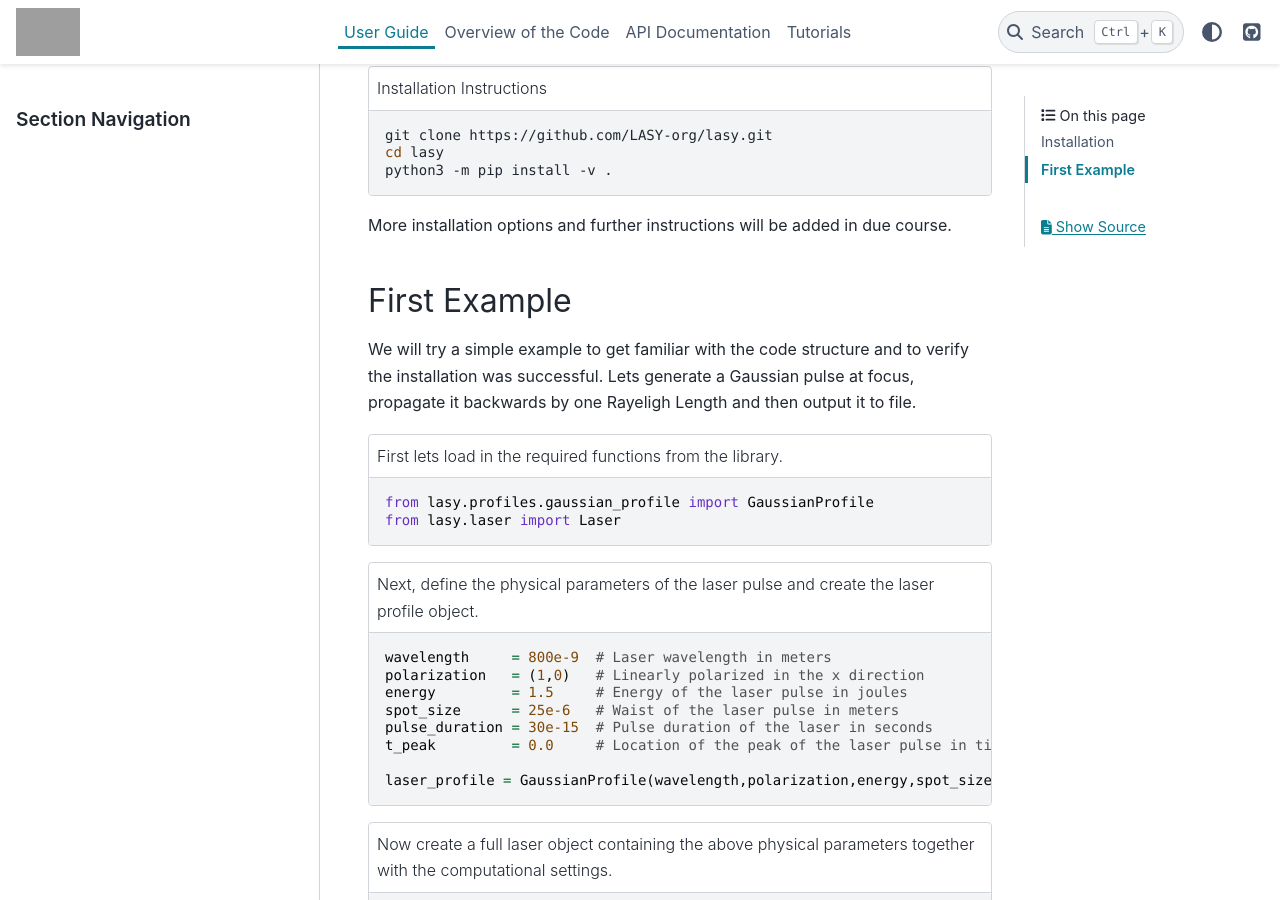
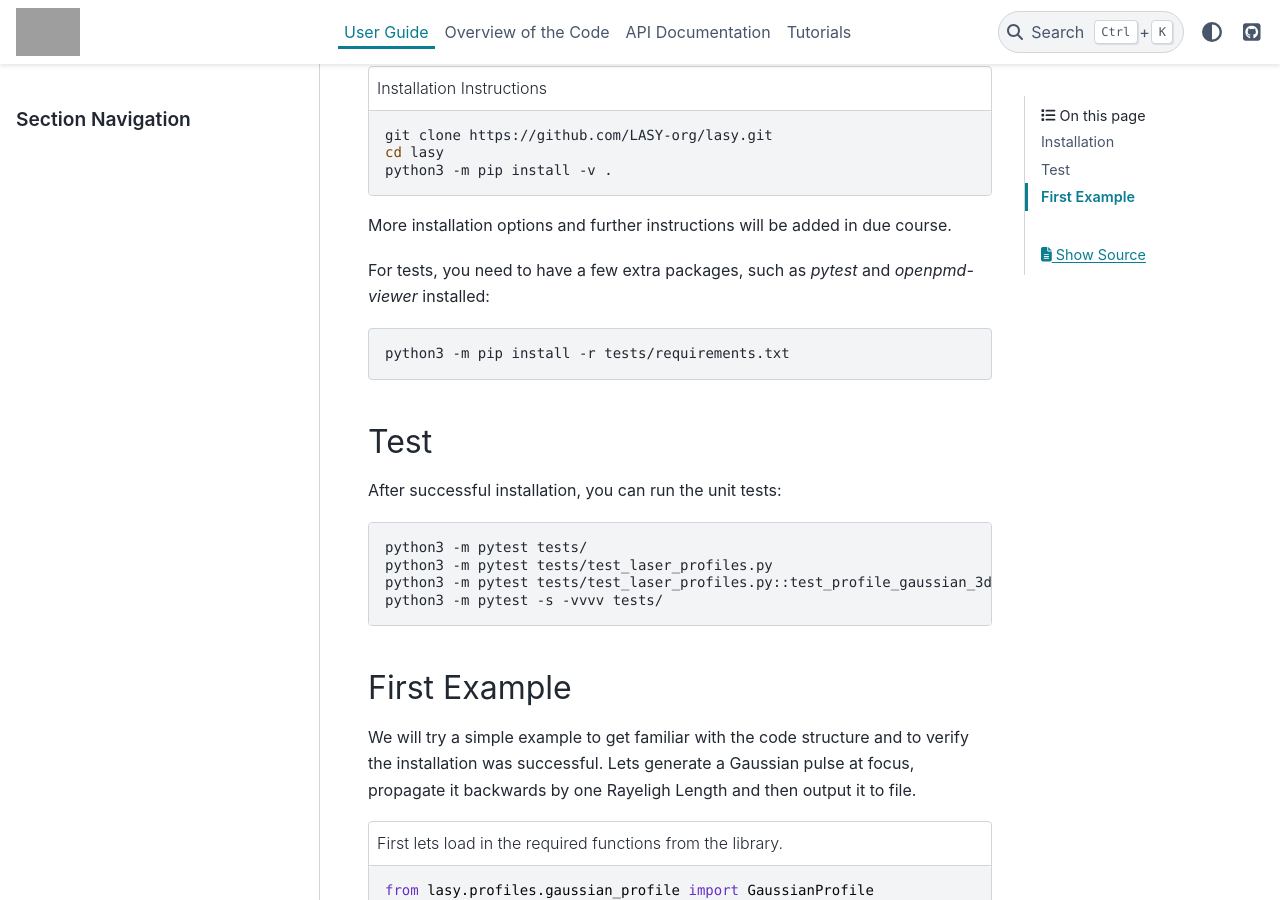
Before and after one commit to LASY-org/lasy, a Sphinx documentation site: the page built from docs/source/user_guide/index.rst, in a window 1280 px wide and 900 px high, scrolled down 295 px. Built offline with Sphinx 7.4.7 and the PyData theme 0.15.4, drawn with Linux system fonts in a browser that asks for light colours; grey boxes are pictures that could not be loaded.

Commit message:
added tests instructions to User Guide

```diff
--- a/docs/source/user_guide/index.rst
+++ b/docs/source/user_guide/index.rst
@@ -16,6 +16,23 @@ Change into the new directory and then run the install command as given below.
 
 More installation options and further instructions will be added in due course.
 
+For tests, you need to have a few extra packages, such as `pytest` and `openpmd-viewer` installed:
+
+..  code-block:: bash
+
+    python3 -m pip install -r tests/requirements.txt
+
+Test
+############
+
+After successful installation, you can run the unit tests:
+
+..  code-block:: bash
+
+    python3 -m pytest tests/                                                                 # Run all tests
+    python3 -m pytest tests/test_laser_profiles.py                                           # Run tests from a single file
+    python3 -m pytest tests/test_laser_profiles.py::test_profile_gaussian_3d_cartesian       # Run a single test (useful during debugging)
+    python3 -m pytest -s -vvvv tests/                                                        # Run all tests, do not capture "print" output and be verbose
 
 First Example
 #############
```
